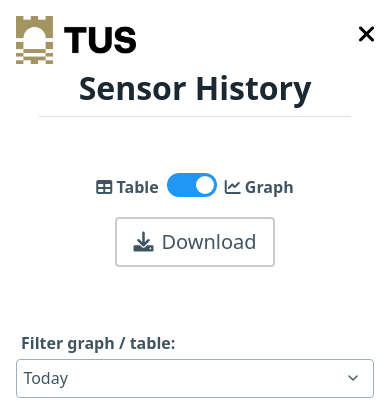
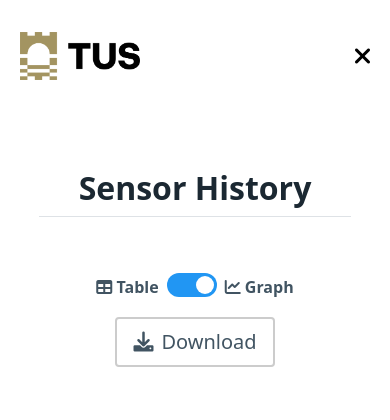
Before and after one commit to CEng-3/site, a Flask app: page /sensor_history in a window 390 px wide. Shown: the top 420 px of the page. Run offline with Flask 3, Linux system fonts and the light colour scheme; data that the repository does not hold is empty.

Commit message:
Fixed TUS logo for mobile view and made top header static in view_history.

```diff
--- a/templates/index.html
+++ b/templates/index.html
@@ -89,11 +89,6 @@
 
     /* Responsive adjustments */
     @media (max-width: 768px) {
-      .logo img {
-        width: 75px;
-        height: 30px;
-      }
-
       h1 {
         font-size: 1.5rem;
         margin-top: 2.5rem;
--- a/templates/sensor_history.html
+++ b/templates/sensor_history.html
@@ -37,12 +37,11 @@
   />
 
   <style>
-    /* TUS Logo styling */
-    .logo {
-      position: fixed;
-      top: 1rem;
-      left: 1rem;
-      z-index: 1001;
+    .site-header {
+        display: flex;
+        justify-content: space-between;
+        align-items: center;
+        padding: 0 20px 20px 20px;
     }
     .logo img {
       width: 120px;
@@ -51,11 +50,7 @@
 
     /* Page-level Close (X) button */
     .close-button {
-      position: fixed;
-      top: 1rem;
-      right: 1rem;
       font-size: 1.5rem;
-      z-index: 1001;
       cursor: pointer;
       transition: color 0.3s ease;
     }
@@ -365,6 +360,8 @@
 <script src="https://cdn.jsdelivr.net/npm/chart.js"></script>
 </head>
 <body>
+
+  <header class="site-header">
   <!-- Logo -->
   <a href="#" class="logo">
       <picture>
@@ -387,6 +384,7 @@
     <a href="/" class="close-button" aria-label="Close">
       <i class="fas fa-times"></i>
     </a>
+  </header>
 
   <!-- Header -->
   <header>
```
Also changed, not shown: templates/login.html (+8 -5 lines). Lines whose indentation alone changed are shown as unchanged.
